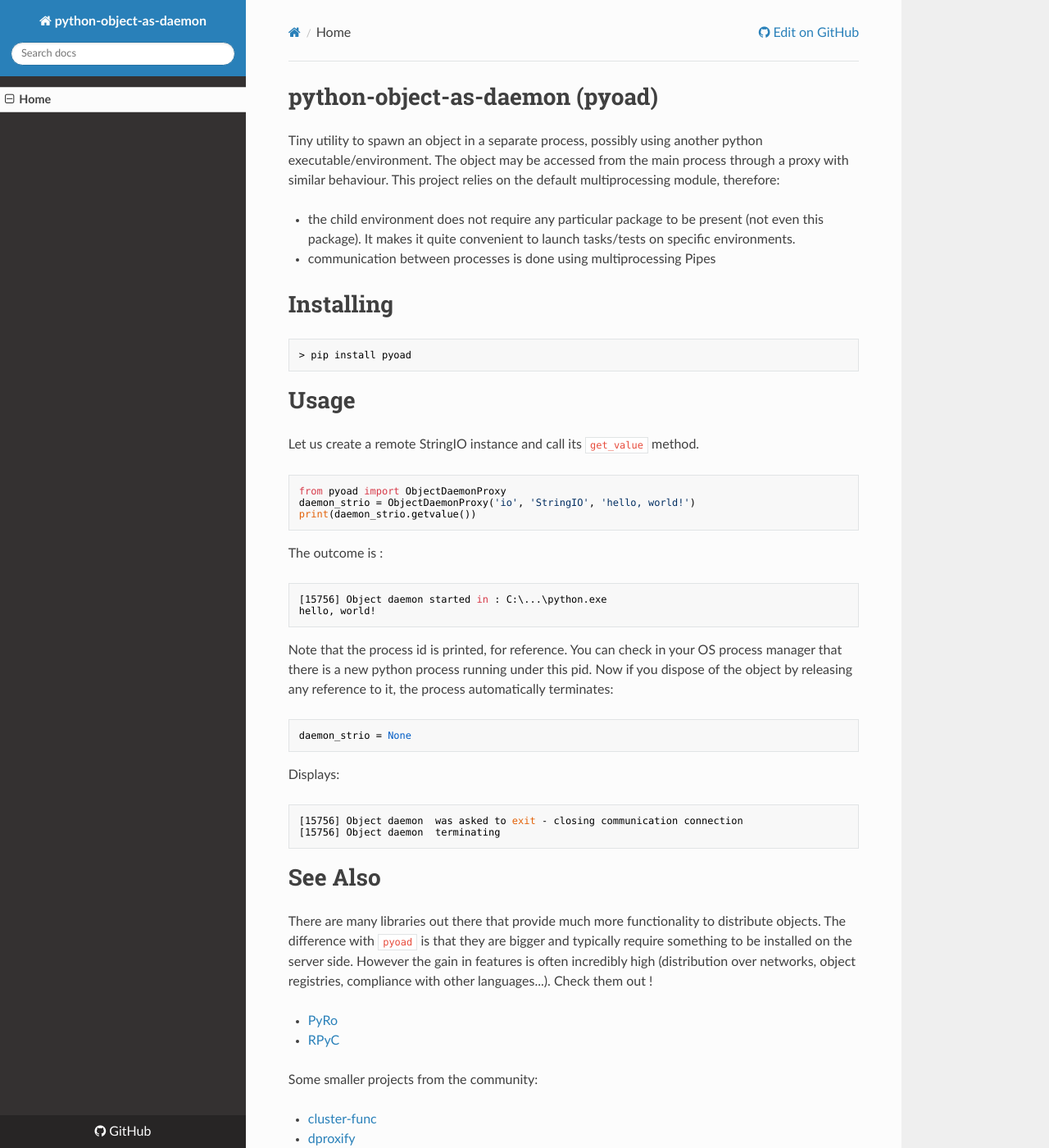
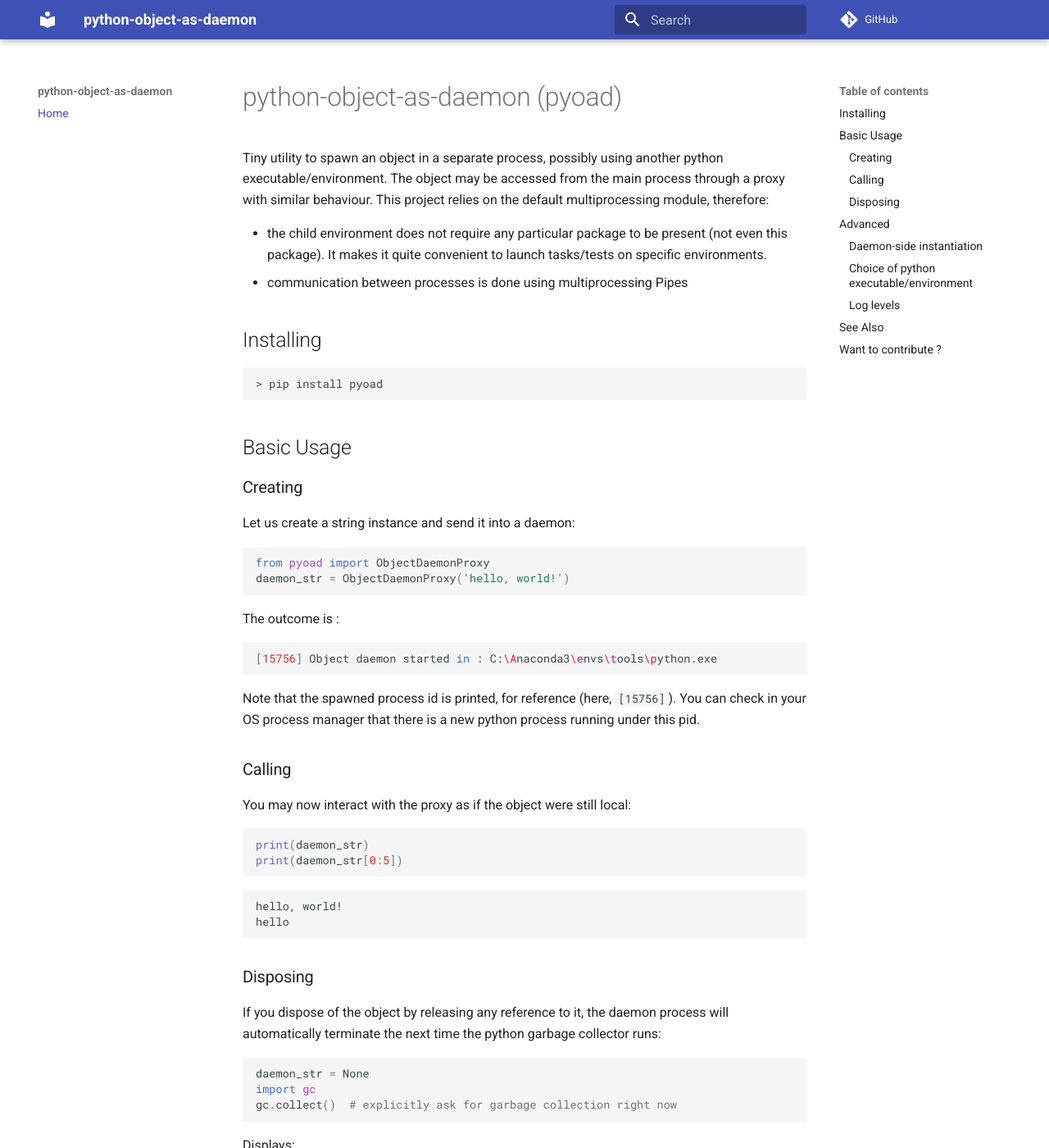
Before and after one commit to smarie/python-spawny, an MkDocs documentation site: the page built from docs/index.md, in a window 1280 px wide and 1400 px high. Shown: the whole window at 82% size. Built offline with MkDocs 1.6.1 and Material for MkDocs 9.7.7, drawn with Linux system fonts in a browser that asks for light colours; nearby versions of some CDN libraries; comment, search, counter and statistics services are not loaded; old or Windows-style settings are respelled for this version of MkDocs; some of the changed text lies outside the part shown.

Commit message:
* added test for subscripting (and fixed code in main to implement it correctly) * added test for builtins instance definition (and fixed code in main to implement it correctly) * filled the doc, ready for release

````diff
--- a/docs/index.md
+++ b/docs/index.md
@@ -4,33 +4,54 @@
 * the child environment does not require any particular package to be present (not even this package). It makes it quite convenient to launch tasks/tests on specific environments.
 * communication between processes is done using multiprocessing Pipes
 
-# Installing
+## Installing
 
 ```bash
 > pip install pyoad
 ```
 
-# Usage
+## Basic Usage
 
-Let us create a remote StringIO instance and call its `get_value` method.
+### Creating
+
+Let us create a string instance and send it into a daemon:
 
 ```python
 from pyoad import ObjectDaemonProxy
-daemon_strio = ObjectDaemonProxy('io', 'StringIO', 'hello, world!')
-print(daemon_strio.getvalue())
+daemon_str = ObjectDaemonProxy('hello, world!')
 ```
 
 The outcome is :
 
 ```bash
-[15756] Object daemon started in : C:\...\python.exe
-hello, world!
+[15756] Object daemon started in : C:\Anaconda3\envs\tools\python.exe
 ```
 
-Note that the process id is printed, for reference. You can check in your OS process manager that there is a new python process running under this pid. Now if you dispose of the object by releasing any reference to it, the process automatically terminates:
+Note that the spawned process id is printed, for reference (here, `[15756]`). You can check in your OS process manager that there is a new python process running under this pid.
+
+
+### Calling
+
+You may now interact with the proxy as if the object were still local:
 
 ```python
-daemon_strio = None
+print(daemon_str)
+print(daemon_str[0:5])
+```
+
+```bash
+hello, world!
+hello
+```
+
+### Disposing
+
+If you dispose of the object by releasing any reference to it, the daemon process will automatically terminate the next time the python garbage collector runs:
+
+```python
+daemon_str = None
+import gc
+gc.collect()  # explicitly ask for garbage collection right now
 ```
 
 Displays:
@@ -40,7 +61,55 @@
 [15756] Object daemon  terminating
 ```
 
-# See Also
+## Advanced
+
+### Daemon-side instantiation
+
+In most cases you'll probably want the daemon to instantiate the object, not the main process. For this purpose the `InstanceDefinition` class may be used to describe what you want to instantiate:
+
+```python
+from pyoad import ObjectDaemonProxy, InstanceDefinition
+definition = InstanceDefinition('io', 'StringIO', 'hello, world!')
+daemon_strio = ObjectDaemonProxy(definition)
+print(daemon_strio.getvalue())
+```
+
+Note that the module name may be set to `builtins` for built-ins:
+
+```python
+from pyoad import ObjectDaemonProxy, InstanceDefinition
+daemon_str_int = ObjectDaemonProxy(InstanceDefinition('builtins', 'str', 1))
+print(daemon_str_int)
+```
+
+Note: if the module is set to `None`, the class name is looked for in `globals()`
+
+### Choice of python executable/environment
+
+You may wish to run the daemon in a given python environment, typically different from the one your main process runs into:
+
+```python
+daemon = ObjectDaemonProxy(..., python_exe='<path_to_python.exe>')
+```
+
+
+### Log levels
+
+This is how you change the module default logging level :
+
+```python
+import logging
+logging.getLogger('pyoad').setLevel(logging.DEBUG)
+```
+
+Otherwise you may also wish to provide your own logger:
+
+```python
+daemon = ObjectDaemonProxy(..., logger = MyLogger())
+```
+
+
+## See Also
 
 There are many libraries out there that provide much more functionality to distribute objects. The difference with `pyoad` is that they are bigger and typically require something to be installed on the server side. However the gain in features is often incredibly high (distribution over networks, object registries, compliance with other languages...). Check them out !
 
@@ -56,7 +125,6 @@
 
 *Do you like this library ? You might also like [these](https://github.com/smarie?utf8=%E2%9C%93&tab=repositories&q=&type=&language=python)*
 
-
 ## Want to contribute ?
 
 Details on the github page: [https://github.com/smarie/python-object-as-daemon](https://github.com/smarie/python-classtools-autocode)
--- a/mkdocs.yml
+++ b/mkdocs.yml
@@ -1,5 +1,11 @@
 site_name: python-object-as-daemon
+site_description: 'A short description of my project'
 repo_url: https://github.com/smarie/python-object-as-daemon
 pages:
     - Home: index.md
-theme: readthedocs
+theme: material  # readthedocs  mkdocs
+
+markdown_extensions:
+  - admonition  # to add notes such as http://squidfunk.github.io/mkdocs-material/extensions/admonition/
+  - codehilite(guess_lang=false)
+  - toc(permalink=true)
````
Also changed, not shown: 2 other files.
